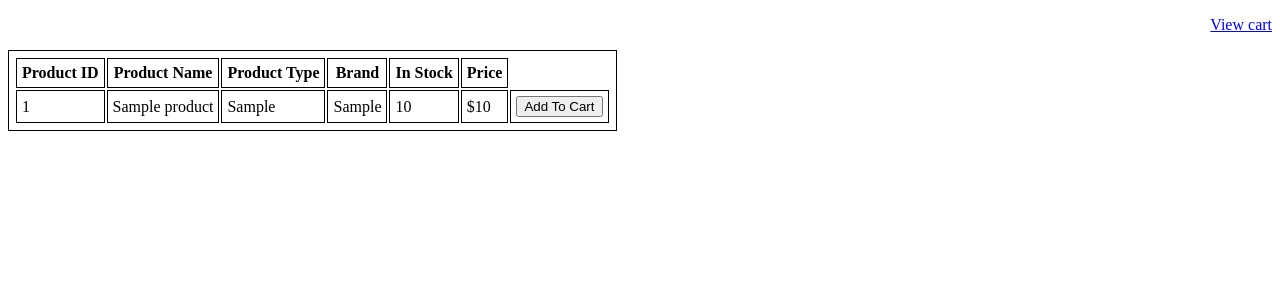
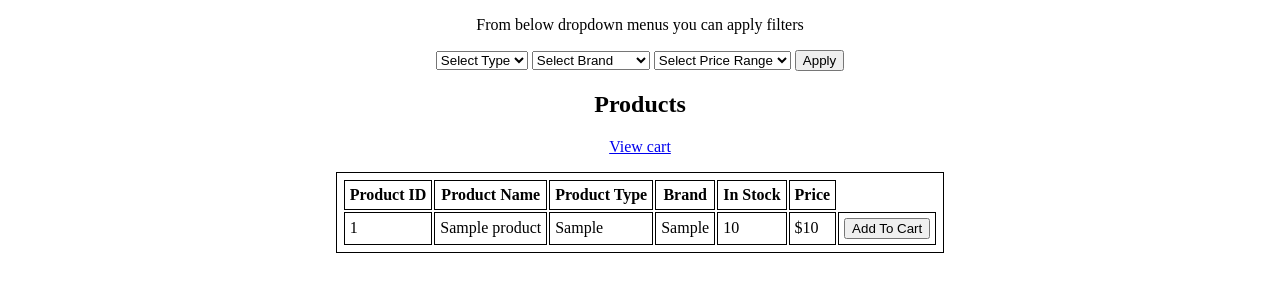
Before and after one commit to jamesmeyer1021/Database-Group-Project, a PHP site: page /shop.php in a window 1280 px wide. Shown: the top 300 px of the page. Run offline with PHP 8.4, Linux system fonts and the light colour scheme; the visitor is signed in with stand-in values (Sample User, id 1); tables that the repository leaves empty hold one stand-in row (values such as "Sample post").

Commit message:
added dropdown menus for filters, centered page

```diff
--- a/shop.php
+++ b/shop.php
@@ -49,6 +49,12 @@
 	$mysqli->close();
 ?>
 
+
+
+
+
+
+<!-- HTML SECTION -->
 <!DOCTYPE html>
 <html lang="en">
 <head>
@@ -67,9 +73,33 @@ table, th, td {
 </head>
 
 <body>
-	<p style="text-align:right;"><a href="cart.php">View cart</a></p>
+	<center><p>From below dropdown menus you can apply filters</p><center>
+  <!--filter forms-->
+  <form action="" method="post">
+            <select name="type">
+                <option value="">Select Type</option>
+                <option value="Weapon">Weapon</option>
+            </select>
+            <select name="brand">
+                <option value ="">Select Brand</option>
+                <option value="Halo">Halo</option>
+                <option value="Kingdom Hearts">Kingdom Hearts</option>
+																<option value="Zelda">Zelda</option>
+																<option value="Mario">Mario</option>
+																<option value="Activision">Activision</option>
+            </select>
+            <select name="price">
+                <option value="">Select Price Range</option>
+                <option value="range1">200 - 300</option>
+                <option value="range2">300 - 400</option>
+																<option value="range3">400 - 500</option>
+            </select>
+												<button type="submit" class="btn btn-primary">Apply</button>
+  </form>
+
+	<h2>Products</h2>
+	<p ><a href="cart.php">View cart</a></p>
 	<?php echo $output; ?>
-
 
 	<script>
 		function addToCart(id) {
@@ -87,8 +117,5 @@ table, th, td {
 			});
 		}
 	</script>
-
-
-
 </body>
 </html>
```
